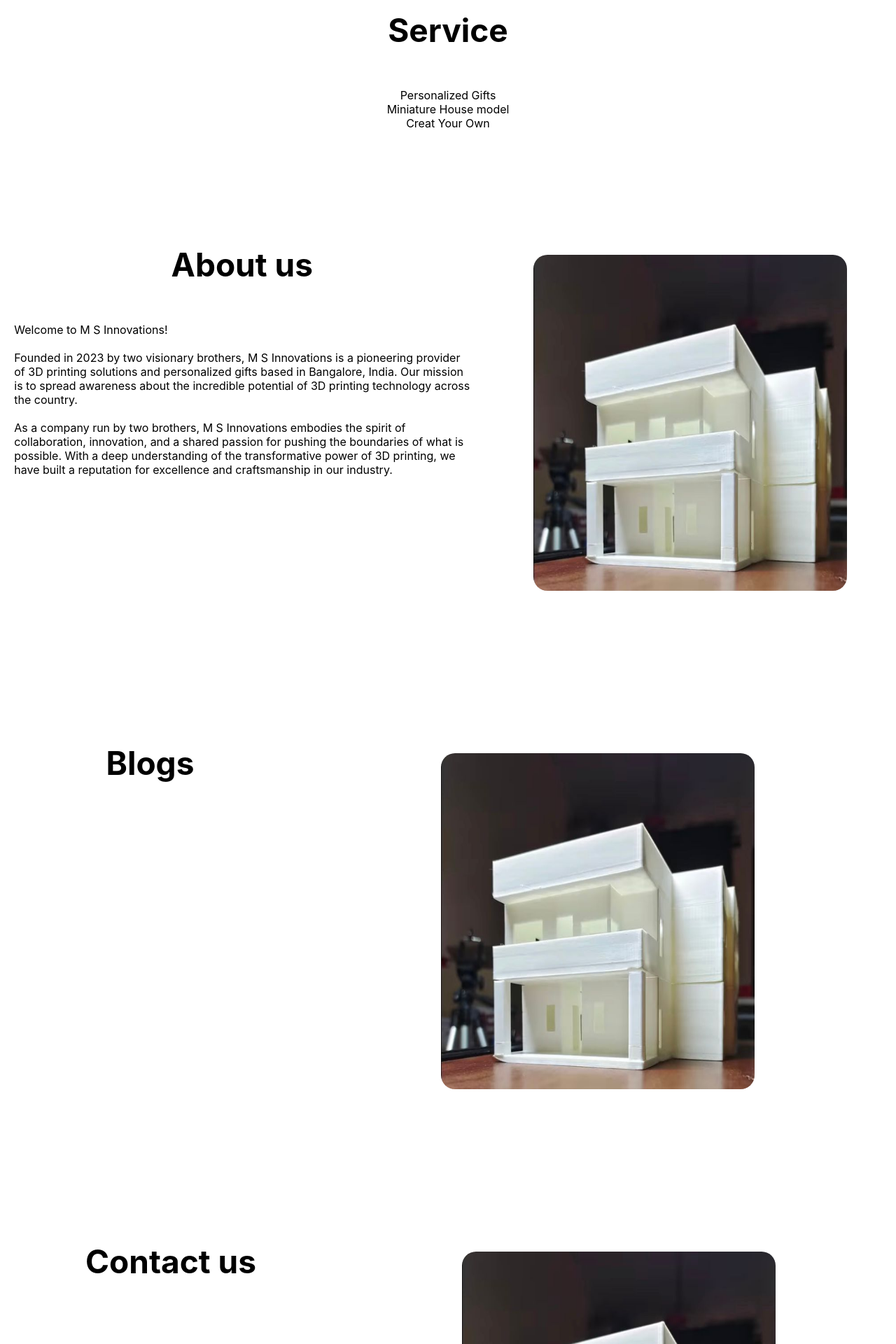
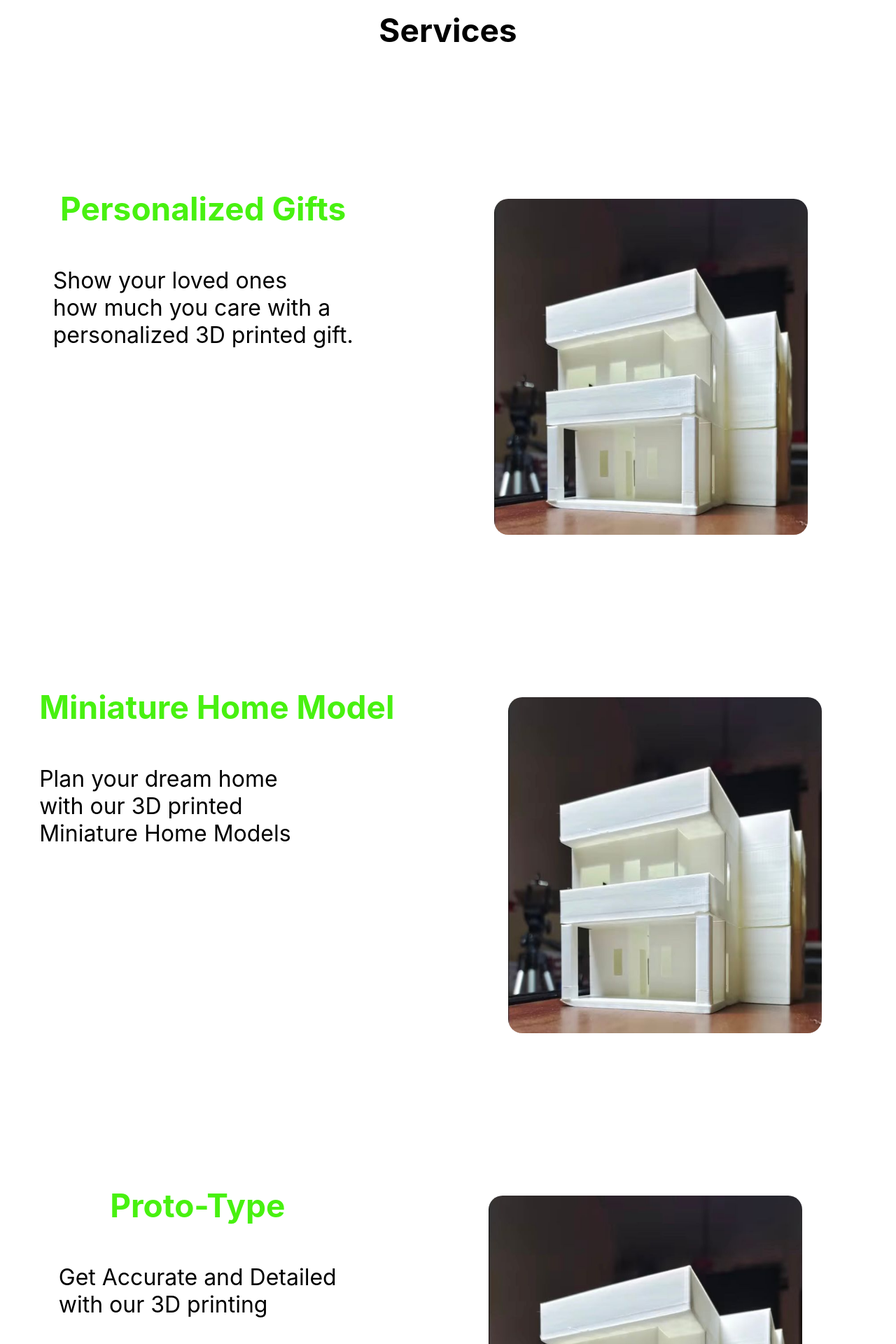
Before and after one commit to NITHISHGOWDA98/ms-innovations, a React (Create React App) app: page / in a window 1280 px wide. Shown: the part 820-2740 px from the top of the page at 70% size. Built offline with nearby package versions, Linux system fonts and the light colour scheme.

Commit message:
services

```diff
--- a/src/App.js
+++ b/src/App.js
@@ -3,6 +3,7 @@ import './App.css';
 import {BrowserRouter ,Routes,Route} from "react-router-dom";
 import { LandingPage } from './LandingPage/LandingPage';
 import ProductPage from './ProductPage/ProductPage';
+import BuyNow from './BuyNow.js/BuyNow';
 
 function App() {
   return (
@@ -11,6 +12,7 @@ function App() {
       <Routes>
        <Route path = "/" element = {  <LandingPage/>} />
        <Route path = "/products" element = {  <ProductPage/>} />
+       <Route path = "/orderpage" element = {  <BuyNow/>} />
 
 
 
--- /dev/null
+++ b/src/BuyNow.js/BuyNow.js
@@ -0,0 +1,10 @@
+import React from 'react'
+import "./buynow.css"
+
+const BuyNow = () => {
+  return (
+    <div>BuyNow</div>
+  )
+}
+
+export default BuyNow
--- a/src/LandingPage/LandingPage.js
+++ b/src/LandingPage/LandingPage.js
@@ -22,11 +22,11 @@ export const LandingPage = () => {
         <h1 className='landingpageheadertitle' onClick={() => scrollToSection(firstSectionRef)} >M S INNOVATIONS</h1>
         <ul className='landingpageheadercenter'>
           {/* Update the onClick event for the "About Us" link */}
-          <li  onClick={() => scrollToSection(fourthSectionRef)}>Service</li>
+          <li onClick={() => scrollToSection(fourthSectionRef)}>Service</li>
           <li onClick={() => scrollToSection(thirdSectionRef)}>Products</li>
-          <li  onClick={() => scrollToSection(fifthSectionRef)}>Blogs</li>
+          <li onClick={() => scrollToSection(fifthSectionRef)}>Blogs</li>
           <li onClick={() => scrollToSection(secondSectionRef)}>About Us</li>
-          <li  onClick={() => scrollToSection(sixthSectionRef)}>Contact Us</li>
+          <li onClick={() => scrollToSection(sixthSectionRef)}>Contact Us</li>
         </ul>
         <div className='landingpageheaderbuttons'>
           <div className='landingpageheaderbutton'>Sign in</div>
@@ -36,7 +36,7 @@ export const LandingPage = () => {
       <section className='landingpagecontent' ref={firstSectionRef}>
         <div className='landingpagecontentright'>
           <h1>
-          Bring Imagination to Reality <br/> from Precision 3D Printing  <br/>with
+            Printing the future one <br />Layer at a time <br />
             <span  > M S Innovations</span>
           </h1>
           <div className='landingpagecontentrightbuttons'>
@@ -59,17 +59,78 @@ export const LandingPage = () => {
       <section className='landingpagecontent' ref={fourthSectionRef} >
         <div className='landingpagecontentright'>
           <h1>
-           Service
+            Services
 
           </h1>
-          <div className='servicescontent'>
-            <div className='servicescontent1'>Personalized Gifts</div>
-            <div className='servicescontent2'>Miniature House model</div>
-            <div className='servicescontent3'>Creat Your Own </div>
-          </div>
         </div>
 
       </section>
+
+      <section className='landingpagecontent' ref={thirdSectionRef} >
+        <div className='landingpagecontentright'>
+          <h1 className='headings'>Personalized Gifts</h1>
+
+          <div className='personalizedgift'>
+            Show your loved ones<br />how much you care with a <br />personalized 3D printed gift.
+
+
+            <br />
+
+          </div>
+        </div>
+        <div className='landingpagecontentleft'>
+          <img src={msInnovationsImg} alt='imagemain' className='resized-image' />
+        </div>
+      </section>
+      <section className='landingpagecontent' ref={thirdSectionRef} >
+        <div className='landingpagecontentright'>
+          <h1 className='headings'>Miniature Home Model</h1>
+
+          <div className='personalizedgift'>
+            Plan your dream home <br />with our 3D printed <br />Miniature Home Models
+
+
+            <br />
+
+          </div>
+        </div>
+        <div className='landingpagecontentleft'>
+          <img src={msInnovationsImg} alt='imagemain' className='resized-image' />
+        </div>
+      </section>
+      <section className='landingpagecontent' ref={thirdSectionRef} >
+        <div className='landingpagecontentright'>
+          <h1 className='headings'>Proto-Type</h1>
+
+          <div className='personalizedgift'>
+            Get Accurate and Detailed <br />with our 3D printing <br />
+
+
+            <br />
+
+          </div>
+        </div>
+        <div className='landingpagecontentleft'>
+          <img src={msInnovationsImg} alt='imagemain' className='resized-image' />
+        </div>
+      </section>
+      <section className='landingpagecontent' ref={thirdSectionRef} >
+        <div className='landingpagecontentright'>
+          <h1 className='headings'>Create your own</h1>
+
+          <div className='personalizedgift'>
+           Bring your creativity to life<br />with our 3D printing <br />
+
+
+            <br />
+
+          </div>
+        </div>
+        <div className='landingpagecontentleft'>
+          <img src={msInnovationsImg} alt='imagemain' className='resized-image' />
+        </div>
+      </section>
+
 
       <section className='landingpagecontent' ref={secondSectionRef} >
         <div className='landingpagecontentright'>
@@ -79,11 +140,11 @@ export const LandingPage = () => {
 
           </h1>
           <div className='aboutuscontent'>
-          Welcome to M S Innovations!<br/> <br/>
+            Welcome to M S Innovations!<br /> <br />
 
-Founded in 2023 by two visionary brothers, M S Innovations is a pioneering provider<br/>  of 3D printing solutions and personalized gifts based in Bangalore, India. Our mission<br/> is to spread awareness about the incredible potential of 3D printing technology across<br/> the country.<br/>  <br/>
+            Founded in 2023 by two visionary brothers, M S Innovations is a pioneering provider<br />  of 3D printing solutions and personalized gifts based in Bangalore, India. Our mission<br /> is to spread awareness about the incredible potential of 3D printing technology across<br /> the country.<br />  <br />
 
-As a company run by two brothers, M S Innovations embodies the spirit of<br/> collaboration, innovation, and a shared passion for pushing the boundaries of what is <br/>possible. With a deep understanding of the transformative power of 3D printing, we <br/>have built a reputation for excellence and craftsmanship in our industry.
+            As a company run by two brothers, M S Innovations embodies the spirit of<br /> collaboration, innovation, and a shared passion for pushing the boundaries of what is <br />possible. With a deep understanding of the transformative power of 3D printing, we <br />have built a reputation for excellence and craftsmanship in our industry.
           </div>
         </div>
         <div className='landingpagecontentleft'>
--- a/src/LandingPage/landingpage.css
+++ b/src/LandingPage/landingpage.css
@@ -61,6 +61,16 @@ li:hover{
 .aboutuscontent{
     display: flex;
     text-align: justify;
+}
+.personalizedgift{
+    display: flex;
+    text-align: left;
+    font-size: 32px;
+}
+.headings{
+    color: #48f110;
+    font-size: 32px;
+
 }
 
 .servicescontent{
--- a/src/ProductPage/ProductPage.js
+++ b/src/ProductPage/ProductPage.js
@@ -51,8 +51,9 @@ const ProductPage = () => {
                     <div className="product-item-price">Price :- 550</div>
                     <div className="product-item-buttons" >
                     <div  className="product-item-button2">Add to cart</div>
+                    <Link to = "/orderpage">
                     <div  className="product-item-button1">Buy Now</div>
-
+                    </Link>
                     </div>
                     </div>
                 </div>
```
Also changed, not shown: src/BuyNow.js/buynow.css (added). Lines whose indentation alone changed are shown as unchanged.
